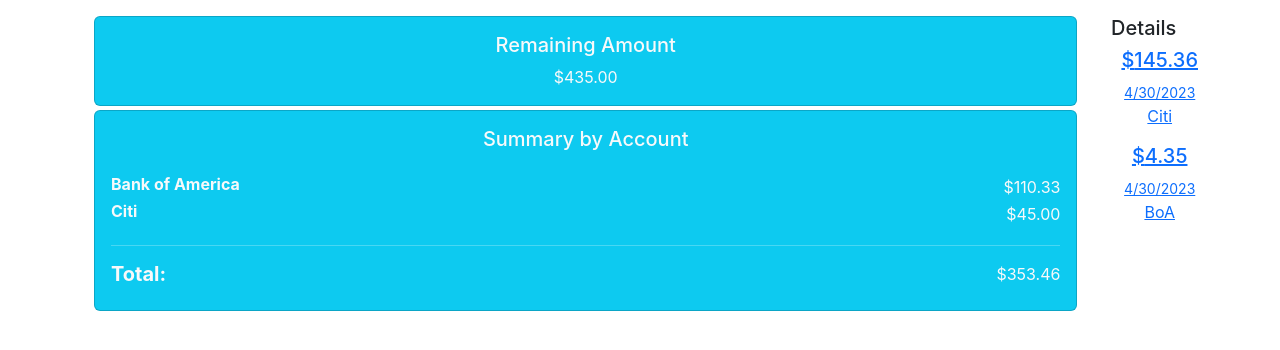
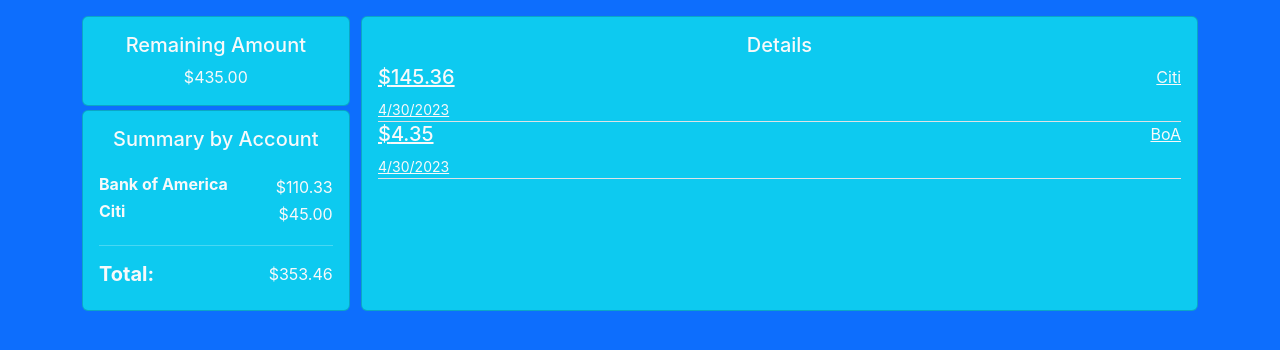
Before and after one commit to tcsauter/checkbook, a React (Create React App) app: page / in a window 1280 px wide. Shown: the top 350 px of the page. Built offline with nearby package versions, Linux system fonts and the light colour scheme.

Commit message:
Setup DetailsCard and adjust colors.

```diff
--- a/public/index.html
+++ b/public/index.html
@@ -26,7 +26,7 @@
     -->
     <title>React App</title>
   </head>
-  <body>
+  <body class="bg-primary">
     <noscript>You need to enable JavaScript to run this app.</noscript>
     <div id="root"></div>
     <!--
--- a/src/layouts/HomePage/HomePage.tsx
+++ b/src/layouts/HomePage/HomePage.tsx
@@ -2,21 +2,16 @@ import React from "react";
 import {SpentListItem} from "./components/SpentListItem";
 import {AccountsSummaryCard} from "./components/AccountsSummaryCard";
 import {RemainCard} from "./components/RemainCard";
+import {DetailsCard} from "./components/DetailsCard";
 
 export const HomePage: React.FC<{ name: string }> = (props) => {
     return (
-        <div className='container d-flex mt-3'>
-            <div className='container'>
+        <div className='container d-flex justify-content-between mt-3'>
+            <div className='me-1'>
                 <RemainCard name={""}/>
                 <AccountsSummaryCard name={"Travis Sauter-Hunsberger"}/>
             </div>
-            <div id='spentMoneyContainer'>
-                <h5>Details</h5>
-                <ul>
-                    <SpentListItem amount={145.36} date={'4/30/2023'} name={"Citi"}/>
-                    <SpentListItem amount={4.35} date={'4/30/2023'} name={"BoA"}/>
-                </ul>
-            </div>
+            <DetailsCard name={""} />
         </div>
     );
 }
--- /dev/null
+++ b/src/layouts/HomePage/components/DetailsCard.tsx
@@ -0,0 +1,16 @@
+import React from "react";
+import {SpentListItem} from "./SpentListItem";
+
+export const DetailsCard: React.FC<{name: string}> = (props) => {
+    return(
+        <div className='card bg-info text-light w-75' id='detailsCard'>
+            <div className='card-body'>
+                <h5 className='card-title'>Details</h5>
+                <ul className='list-group'>
+                    <SpentListItem amount={145.36} date={'4/30/2023'} name={"Citi"}/>
+                    <SpentListItem amount={4.35} date={'4/30/2023'} name={"BoA"}/>
+                </ul>
+            </div>
+        </div>
+    );
+}
--- a/src/layouts/HomePage/components/SpentListItem.tsx
+++ b/src/layouts/HomePage/components/SpentListItem.tsx
@@ -3,15 +3,22 @@ import React from "react";
 export const SpentListItem: React.FC<{ amount: number, date: string, name: string }> = (props) => {
 
 
-    return(
-        <>
-            <a href='#'>
-                <div >
-                    <h5 >${props.amount}</h5>
-                    <small>{props.date}</small>
-                </div>
-                <p>{props.name}</p>
-            </a>
-        </>
+    return (
+        <a href='#' className='list-item
+                                d-flex
+                                justify-content-between
+                                text-start
+                                text-light
+                                text-decoration-underline
+                                bg-info
+                                border-0
+                                border-bottom'
+        >
+            <div>
+                <h5 className='me-5'>${props.amount}</h5>
+                <small>{props.date}</small>
+            </div>
+            <p>{props.name}</p>
+        </a>
     );
 }
```
